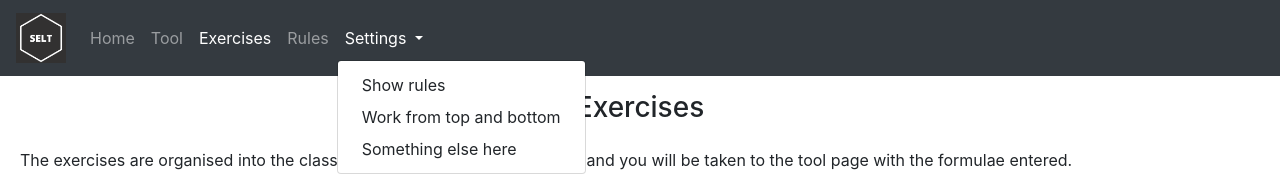
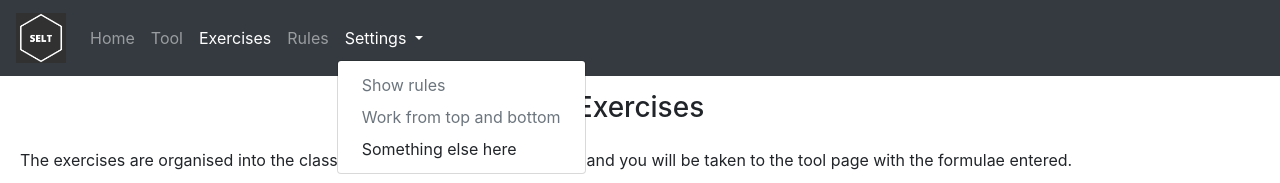
Before and after one commit to duncanc19/logic-tool, a website: page exercises.html in a window 1280 px wide. Both pictures are taken after a click on the button "Settings". Shown: the top 183 px of the page. Drawn offline with nearby package versions, Linux system fonts and the light colour scheme.

Commit message:
Disabled show rules and top and bottom working buttons outside of tool page

```diff
--- a/exercises.html
+++ b/exercises.html
@@ -23,8 +23,8 @@
               Settings
             </a>
             <div class="dropdown-menu" aria-labelledby="navbarDropdown">
-              <a id="rulesShown" class="dropdown-item" href="#">Show rules</a>
-              <a id="workBackwardsToggle" class="dropdown-item" href="#">Work from top and bottom</a>
+              <a id="rulesShown" class="dropdown-item disabled" href="#">Show rules</a>
+              <a id="workBackwardsToggle" class="dropdown-item disabled" href="#">Work from top and bottom</a>
               <a class="dropdown-item" href="#">Something else here</a>
             </div>
           </li>
```
Also changed, not shown: index.html (+2 -2 lines), rules.html (+2 -2 lines).
